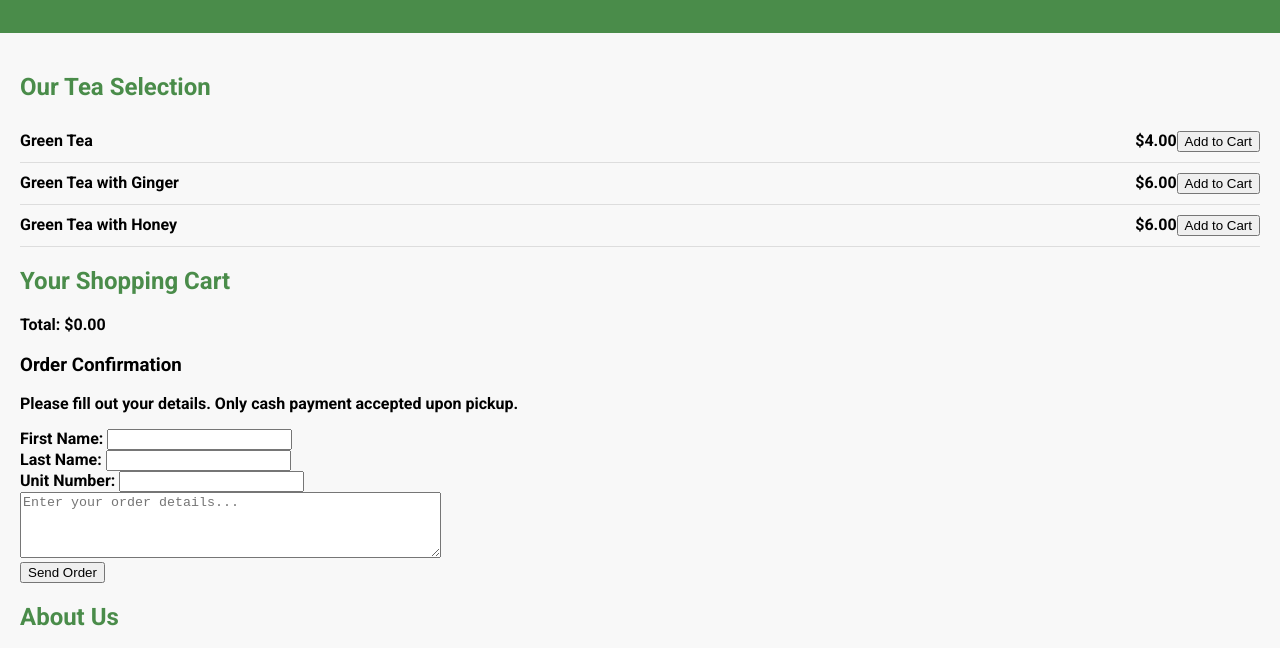
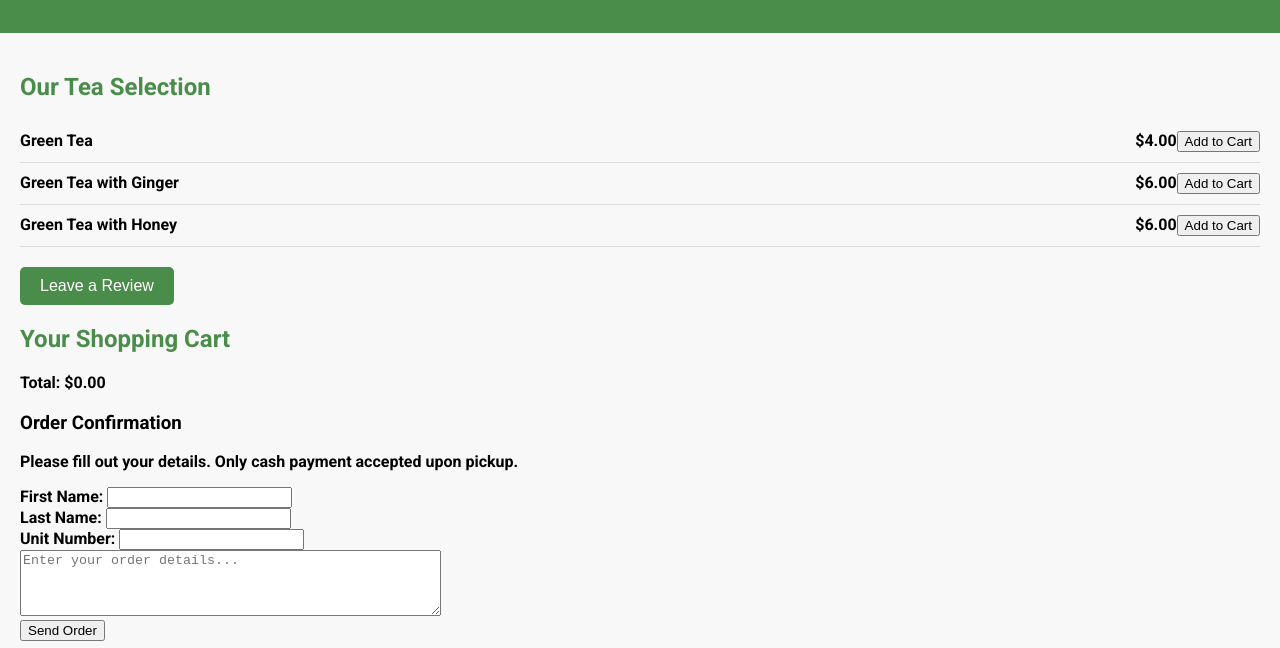
Before and after one commit to MrPewwwPewww/Ridons-Tea, a plain HTML site: page index.html in a window 1280 px wide. Shown: the part 119-767 px from the top of the page. Drawn offline with Linux system fonts and the light colour scheme.

Commit message:
Update Index.html

```diff
--- a/index.html
+++ b/index.html
@@ -66,6 +66,19 @@
         .order-form {
             margin-top: 20px;
         }
+        .review-button {
+            background-color: #4a8c4a;
+            color: white;
+            padding: 10px 20px;
+            border: none;
+            border-radius: 5px;
+            cursor: pointer;
+            margin-top: 20px;
+            font-size: 16px;
+        }
+        .review-button:hover {
+            background-color: #3a6c3a;
+        }
     </style>
 </head>
 <body>
@@ -100,6 +113,8 @@
             <button onclick="addToCart('Green Tea with Honey', 6.00)">Add to Cart</button>
         </div>
     </section>
+
+    <button class="review-button" onclick="promptReview()">Leave a Review</button>
 
     <section id="cart" class="cart">
         <h2>Your Shopping Cart</h2>
@@ -200,19 +215,28 @@
         const reviewSubject = "Review for Ridon's Green Tea";
         const reviewBody = `Hi ${firstName}, we hope you enjoyed your tea! We would love to hear your feedback. Please reply to this email. Thank you!`;
         const mailtoLink = `mailto:ridon_chaar150@hotmail.com?subject=${encodeURIComponent(reviewSubject)}&body=${encodeURIComponent(reviewBody)}`;
-        alert(`Thank you for your order, ${firstName}! You can leave a review by clicking the link below:\n\n${mailtoLink}`);
+        alert(`Thank you for your order! You can leave us a review at ${mailtoLink}`);
     }
 
     function resetOrder() {
         cart = [];
         totalPrice = 0;
-        document.getElementById('cart-items').innerHTML = '';
-        document.getElementById('total-price').innerText = '0.00';
+        updateCart();
         document.getElementById('order-message').value = '';
         document.getElementById('first-name').value = '';
         document.getElementById('last-name').value = '';
         document.getElementById('unit-number').value = '';
     }
+
+    function promptReview() {
+        const email = prompt("Please enter your email to leave a review:");
+        if (email) {
+            const reviewSubject = "Your Review for Ridon's Green Tea";
+            const reviewBody = "Please share your feedback:";
+            const mailtoLink = `mailto:${encodeURIComponent(email)}?subject=${encodeURIComponent(reviewSubject)}&body=${encodeURIComponent(reviewBody)}`;
+            window.location.href = mailtoLink;
+        }
+    }
 </script>
 
 </body>
```
